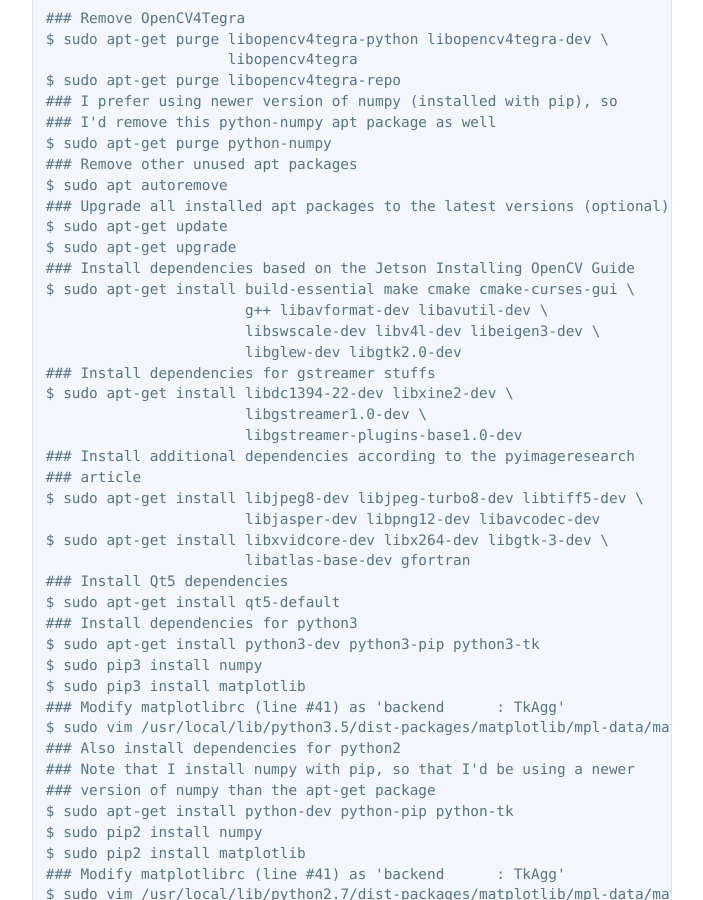
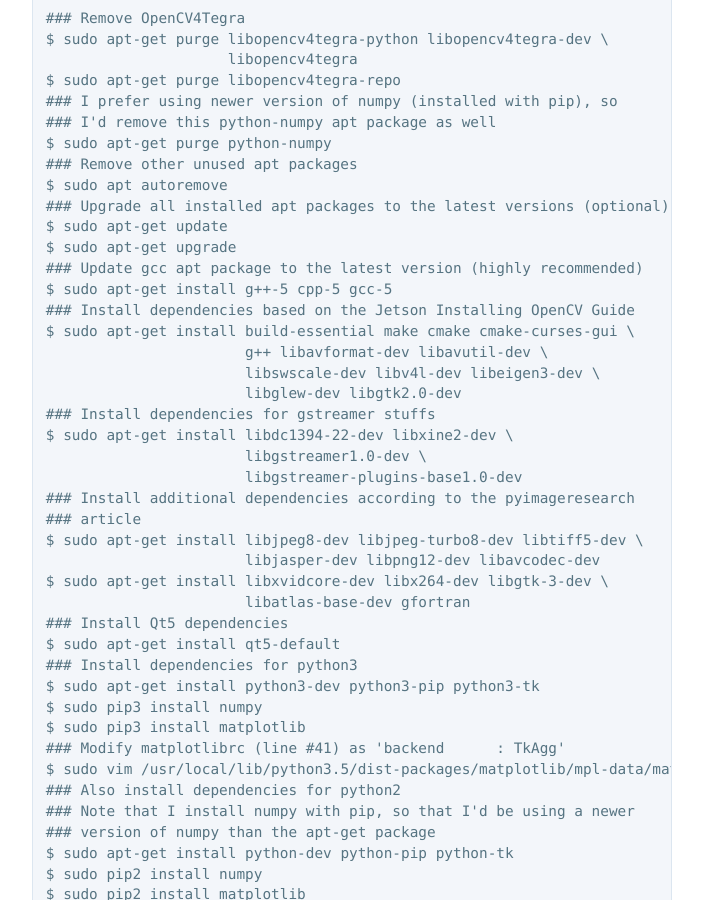
Before and after one commit to jkjung-avt/jkjung-avt.github.io, a Jekyll site: the page built from _posts/2017-08-07-opencv3-on-tx2.md, in a window 1280 px wide and 900 px high, scrolled down 1324 px. Shown: the whole window, without its empty margins (288-991 px from the left). Built offline with Jekyll 4.4.1, drawn with Linux system fonts in a browser that asks for light colours; nearby versions of some CDN libraries; comment, search, counter and statistics services are not loaded.

Commit message:
Add the step to update g++/gcc

```diff
--- a/_posts/2017-08-07-opencv3-on-tx2.md
+++ b/_posts/2017-08-07-opencv3-on-tx2.md
@@ -45,6 +45,8 @@
 ### Upgrade all installed apt packages to the latest versions (optional)
 $ sudo apt-get update
 $ sudo apt-get upgrade
+### Update gcc apt package to the latest version (highly recommended)
+$ sudo apt-get install g++-5 cpp-5 gcc-5
 ### Install dependencies based on the Jetson Installing OpenCV Guide
 $ sudo apt-get install build-essential make cmake cmake-curses-gui \
                        g++ libavformat-dev libavutil-dev \
```
